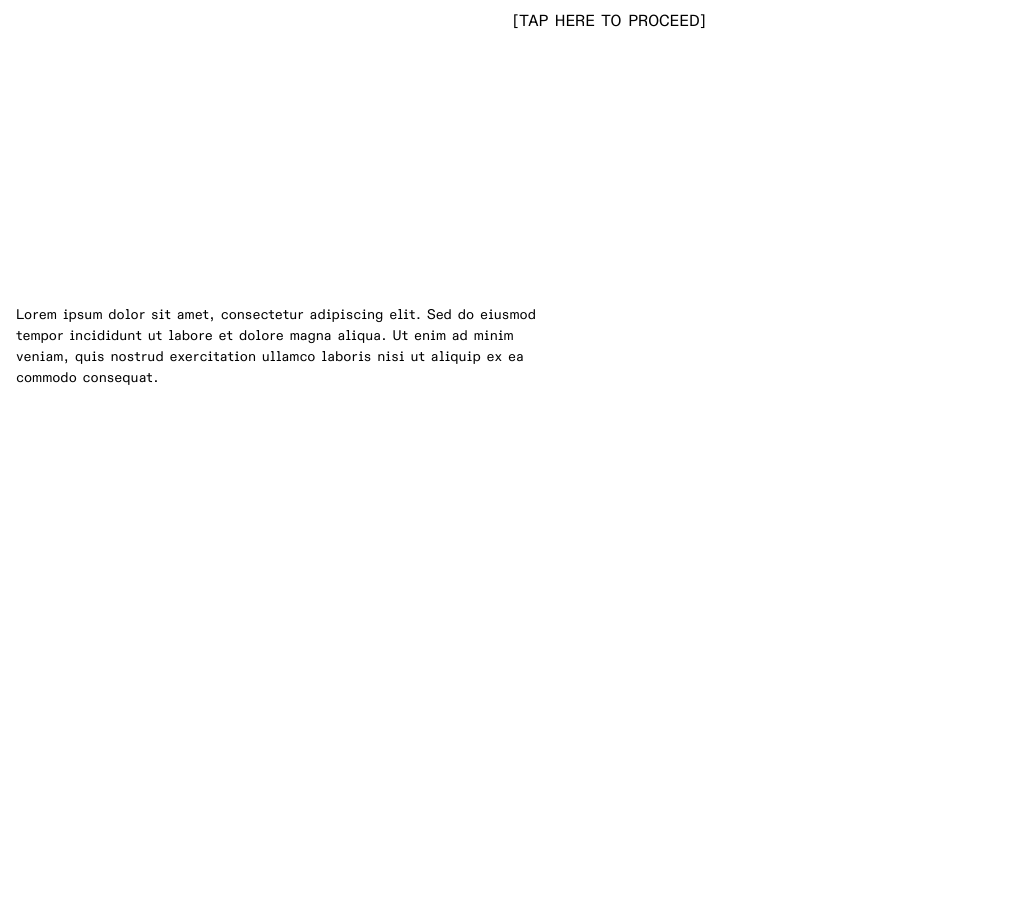
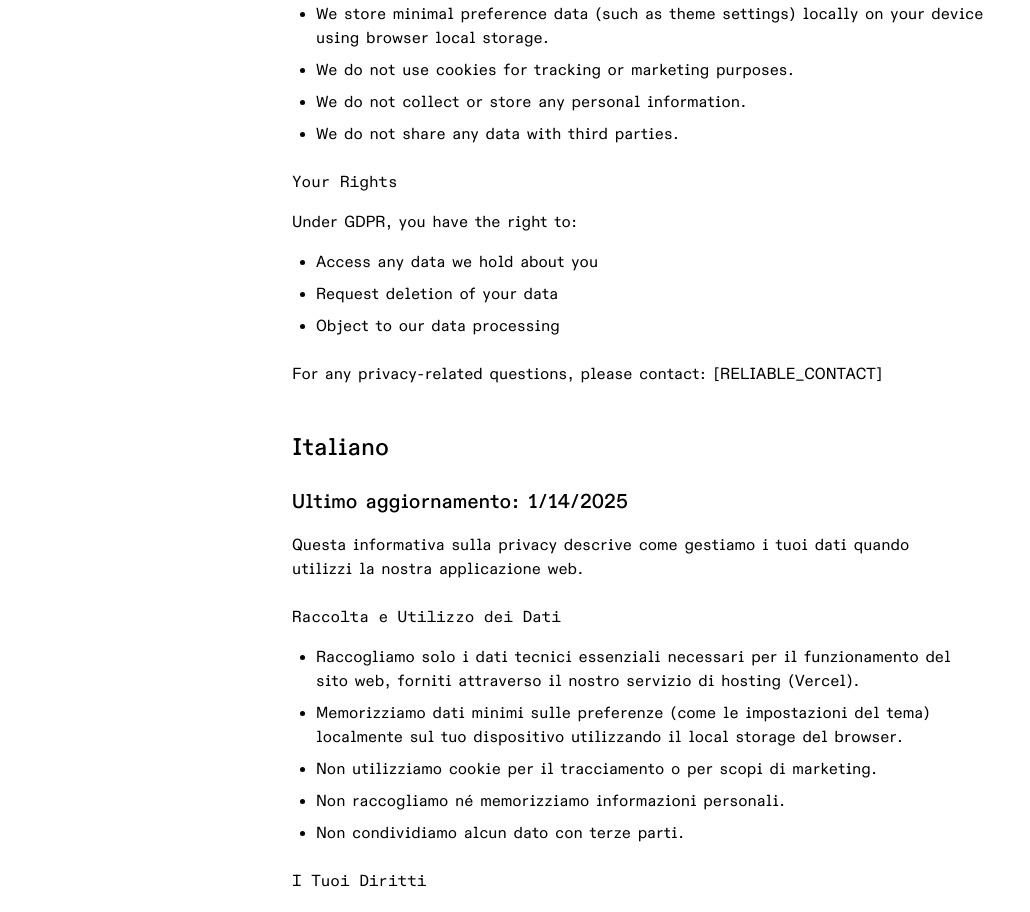
Before and after one commit to pixel-frame/library, a React (Vite) app: page /privacy-policy in a window 1280 px wide. Shown: the part 380-1292 px from the top of the page, without its empty margins (0-1030 px from the left). Before the commit the page ends 800 px from the top, so only its background shows below. Built offline with nearby package versions, Linux system fonts and the light colour scheme.

Commit message:
add privacy policy at /privacy-policy

```diff
--- a/src/App.jsx
+++ b/src/App.jsx
@@ -5,6 +5,7 @@ import { ThemeProvider } from "./contexts/ThemeContext";
 import { ThemeToggle } from "./components/ThemeToggle/ThemeToggle";
 import LoadingPage from "./pages/LoadingPage";
 import DetailsTestPage from "./components/DetailsTestPage";
+import PrivacyPolicy from "./pages/PrivacyPolicy";
 
 function App() {
   const dispatch = useDispatch();
@@ -22,6 +23,7 @@ function App() {
         <Routes>
           <Route path="/" element={<LoadingPage />} />
           <Route path="/details" element={<DetailsTestPage />} />
+          <Route path="/privacy-policy" element={<PrivacyPolicy />} />
           <Route path="*" element={<LoadingPage />} />
         </Routes>
       </div>
--- /dev/null
+++ b/src/pages/PrivacyPolicy.css
@@ -0,0 +1,49 @@
+.privacy-container {
+  max-width: 800px;
+  margin: 0 auto;
+  padding: 20px;
+}
+
+.privacy-content {
+  background: var(--background-color);
+  padding: 2rem;
+  border-radius: 8px;
+}
+
+.policy-section {
+  margin-bottom: 3rem;
+}
+
+.policy-section h2 {
+  color: var(--primary-color);
+  margin-bottom: 1.5rem;
+}
+
+.policy-section h3 {
+  color: var(--secondary-color);
+  margin-bottom: 1rem;
+}
+
+.policy-section h4 {
+  margin: 1.5rem 0 1rem 0;
+}
+
+.policy-section ul {
+  list-style-type: disc;
+  margin-left: 1.5rem;
+  margin-bottom: 1.5rem;
+}
+
+.policy-section li {
+  margin-bottom: 0.5rem;
+}
+
+@media (max-width: 768px) {
+  .privacy-container {
+    padding: 16px;
+  }
+
+  .privacy-content {
+    padding: 1rem;
+  }
+}
--- /dev/null
+++ b/src/pages/PrivacyPolicy.jsx
@@ -0,0 +1,82 @@
+import "./PrivacyPolicy.css";
+
+const PrivacyPolicy = () => {
+  return (
+    <div className="privacy-container">
+      <div className="privacy-content">
+        <h1>Privacy Policy / Informativa sulla Privacy</h1>
+
+        <section className="policy-section">
+          <h2>English</h2>
+
+          <h3>Last Updated: {new Date().toLocaleDateString()}</h3>
+
+          <p>This privacy policy describes how we handle your data when you use our web application.</p>
+
+          <h4>Data Collection and Usage</h4>
+          <ul>
+            <li>
+              We collect only essential technical data required for the website to function, provided through our
+              hosting service (Vercel).
+            </li>
+            <li>
+              We store minimal preference data (such as theme settings) locally on your device using browser local
+              storage.
+            </li>
+            <li>We do not use cookies for tracking or marketing purposes.</li>
+            <li>We do not collect or store any personal information.</li>
+            <li>We do not share any data with third parties.</li>
+          </ul>
+
+          <h4>Your Rights</h4>
+          <p>Under GDPR, you have the right to:</p>
+          <ul>
+            <li>Access any data we hold about you</li>
+            <li>Request deletion of your data</li>
+            <li>Object to our data processing</li>
+          </ul>
+
+          <p>For any privacy-related questions, please contact: [RELIABLE_CONTACT]</p>
+        </section>
+
+        <section className="policy-section">
+          <h2>Italiano</h2>
+
+          <h3>Ultimo aggiornamento: {new Date().toLocaleDateString()}</h3>
+
+          <p>
+            Questa informativa sulla privacy descrive come gestiamo i tuoi dati quando utilizzi la nostra applicazione
+            web.
+          </p>
+
+          <h4>Raccolta e Utilizzo dei Dati</h4>
+          <ul>
+            <li>
+              Raccogliamo solo i dati tecnici essenziali necessari per il funzionamento del sito web, forniti attraverso
+              il nostro servizio di hosting (Vercel).
+            </li>
+            <li>
+              Memorizziamo dati minimi sulle preferenze (come le impostazioni del tema) localmente sul tuo dispositivo
+              utilizzando il local storage del browser.
+            </li>
+            <li>Non utilizziamo cookie per il tracciamento o per scopi di marketing.</li>
+            <li>Non raccogliamo né memorizziamo informazioni personali.</li>
+            <li>Non condividiamo alcun dato con terze parti.</li>
+          </ul>
+
+          <h4>I Tuoi Diritti</h4>
+          <p>Ai sensi del GDPR, hai il diritto di:</p>
+          <ul>
+            <li>Accedere a qualsiasi dato che conserviamo su di te</li>
+            <li>Richiedere la cancellazione dei tuoi dati</li>
+            <li>Opporti al nostro trattamento dei dati</li>
+          </ul>
+
+          <p>Per qualsiasi domanda sulla privacy, contattare: [Le Tue Informazioni di Contatto]</p>
+        </section>
+      </div>
+    </div>
+  );
+};
+
+export default PrivacyPolicy;
```
